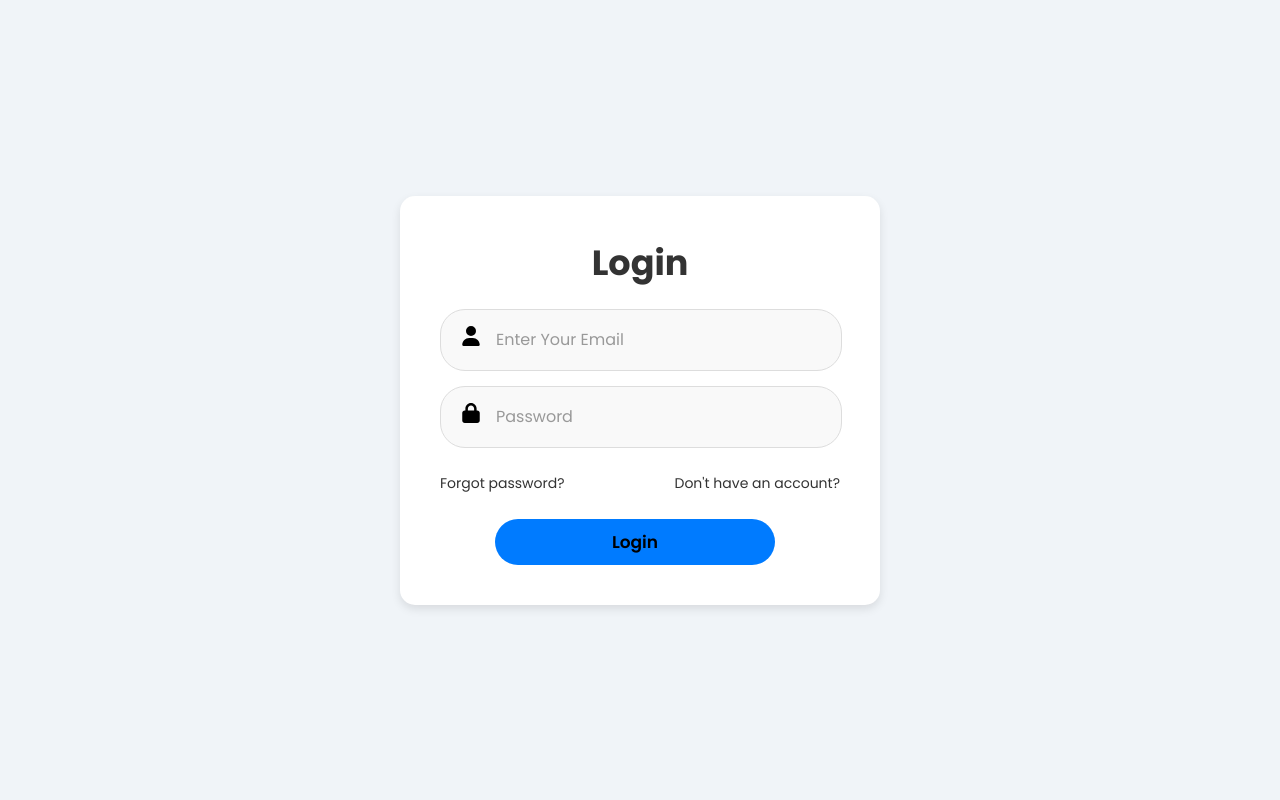
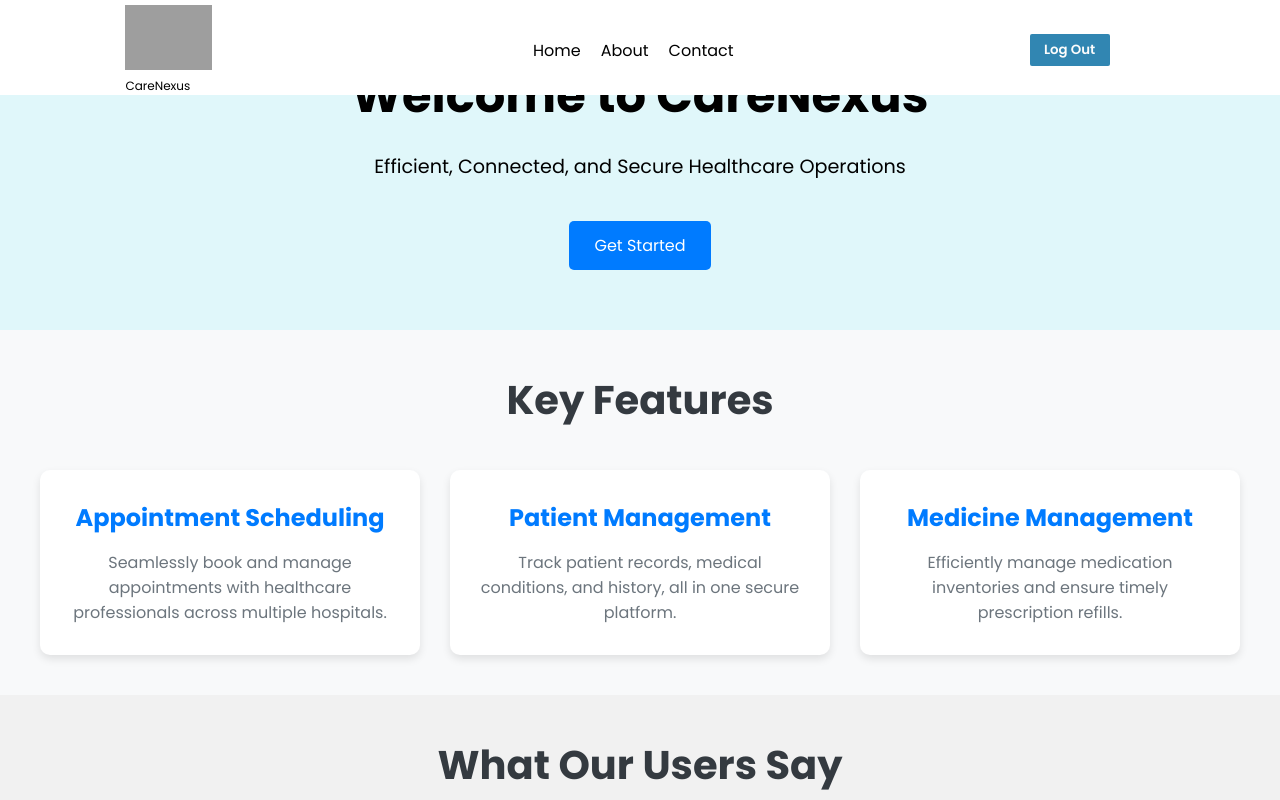
Before and after one commit to Aromal004/CareNexus, a React (Vite) app in the folder frontend/: page / in a window 1280 px wide. Shown: the top 800 px of the page. Built offline with nearby package versions, Linux system fonts and the light colour scheme; grey boxes are pictures that could not be loaded.

Commit message:
routing rectified

```diff
--- a/frontend/src/App.jsx
+++ b/frontend/src/App.jsx
@@ -24,10 +24,10 @@ function App() {
       <Router >
         <Layout>
           <Routes>
-              <Route path="/" element={<Login />} />
+              <Route path="/login" element={<Login />} />
               <Route path="/register" element={<Register />} />
               <Route path="/reset-password" element={<ReqResetPass />} />
-              <Route path="/home" element={<Home />} />
+              <Route path="/" element={<Home />} />
               <Route exact path='/password/reset/confirm/:uid/:token' element={<Resetpass />} />
               <Route exact path='/activate/:uid/:token' element={<Activate />} />
               <Route path='/secondpage' element={<SecondPage />} />
--- a/frontend/src/components/Doctor.jsx
+++ b/frontend/src/components/Doctor.jsx
@@ -37,7 +37,7 @@ const Doctor = () => {
       // Handle successful response
       if (response.data.status === 'success') {
         alert('Doctor info saved successfully!');
-        navigate('/home');  // Redirect to home after successful form submission
+        navigate('/dashboard');  // Redirect to home after successful form submission
       }
     } catch (error) {
       // Handle errors (e.g., network issues or backend validation errors)
--- a/frontend/src/components/HospitalAdministration.jsx
+++ b/frontend/src/components/HospitalAdministration.jsx
@@ -19,7 +19,7 @@ const HospitalAdministration = () => {
       locationURL,
       pincode,
     });
-    navigate('/home')
+    navigate('/dashboard')
   };
 
   return (
--- a/frontend/src/components/Patient.jsx
+++ b/frontend/src/components/Patient.jsx
@@ -41,7 +41,7 @@ const Patient = () => {
       // Handle successful response
       if (response.data.status === 'success') {
         alert('Patient info saved successfully!');
-        navigate('/home');  // Redirect to home after successful form submission
+        navigate('/dashboard');  // Redirect to dashboard after successful form submission
       }
     } catch (error) {
       // Handle errors (e.g., network issues or backend validation errors)
--- a/frontend/src/pages/Dashboard.jsx
+++ b/frontend/src/pages/Dashboard.jsx
@@ -1,5 +1,6 @@
 import React, { useState, useEffect } from 'react';
 import styled from 'styled-components';
+import Nav from '../components/Nav';
 
 // Main container
 const Container = styled.div`
@@ -84,6 +85,8 @@ const Dashboard = () => {
   }
 
   return (
+    <>
+    <Nav/>
     <Container>
       {userInfo ? (
         <InfoCard>
@@ -124,6 +127,7 @@ const Dashboard = () => {
         <p>No user information found.</p>
       )}
     </Container>
+    </>
   );
 };
 
--- a/frontend/src/pages/Home.jsx
+++ b/frontend/src/pages/Home.jsx
@@ -1,3 +1,4 @@
+import { useNavigate } from "react-router-dom";
 import Nav from "../components/Nav";
 import styled from "styled-components";
 
@@ -136,6 +137,12 @@ const FooterText = styled.p`
 `;
 
 function Home() {
+  const navigate = useNavigate(); // useNavigate hook
+
+  const handleGetStarted = () => {
+    navigate("/login"); // Navigate to /login
+  };
+
   return (
     <Container>
       <Nav />
@@ -144,7 +151,7 @@ function Home() {
       <HeroSection>
         <HeroTitle>Welcome to CareNexus</HeroTitle>
         <HeroSubtitle>Efficient, Connected, and Secure Healthcare Operations</HeroSubtitle>
-        <CTAButton>Get Started</CTAButton>
+        <CTAButton onClick={handleGetStarted}>Get Started</CTAButton>
       </HeroSection>
 
       {/* Features Section */}
--- a/frontend/src/pages/Login.jsx
+++ b/frontend/src/pages/Login.jsx
@@ -25,7 +25,7 @@ function Login({ login, isAuthenticated, error }) {
 
   useEffect(() => {
     if (isAuthenticated) {
-      navigate("/home");
+      navigate("/dashboard");
     }
   }, [isAuthenticated, navigate]);
 
--- a/frontend/src/pages/Register.jsx
+++ b/frontend/src/pages/Register.jsx
@@ -35,7 +35,7 @@ function Register({ signup }) {
       if (register && register.status === 201) {
           localStorage.setItem('email', email);
           localStorage.setItem('password', password);
-          navigate("/");
+          navigate("/login");
       } else if (register && register.status === 400) {
           const errorData = register.data;
           if (errorData.email) {
```
Also changed, not shown: 3 other files (tests, documents, lock files or other folders).
